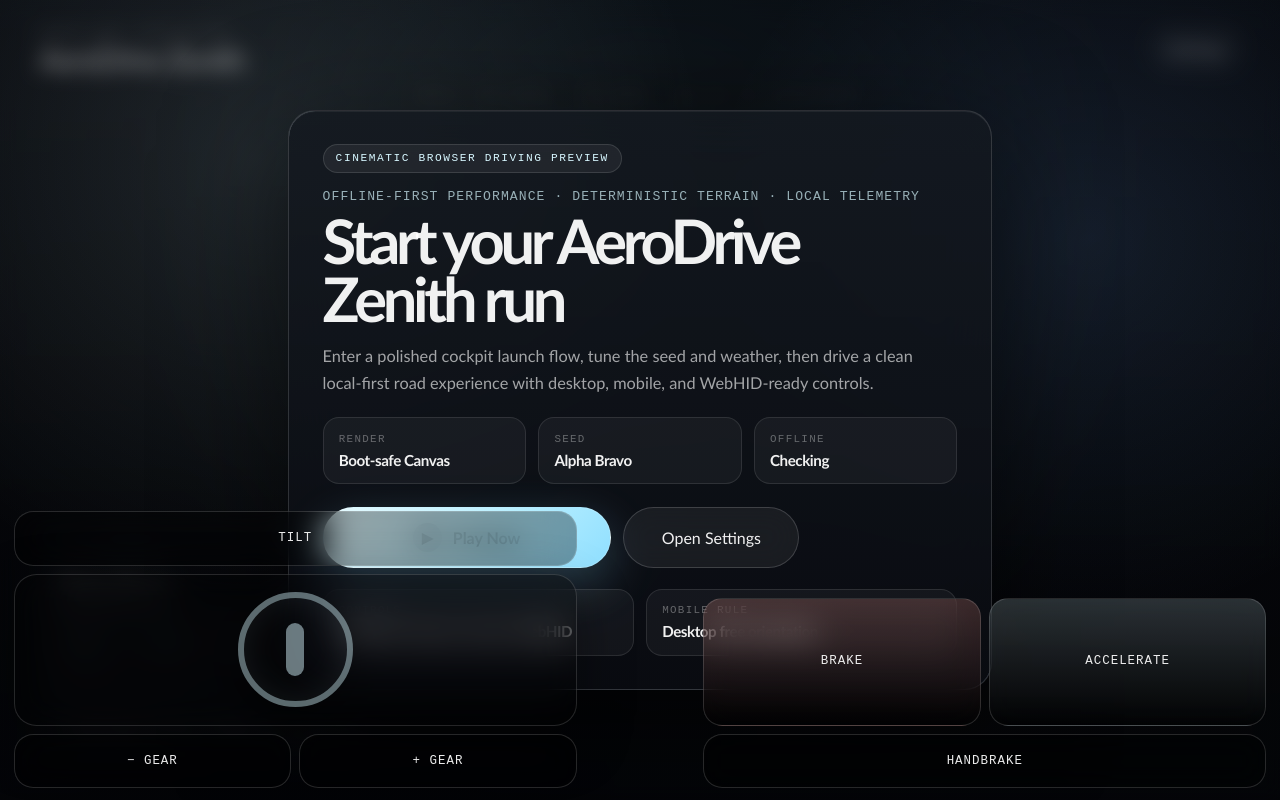
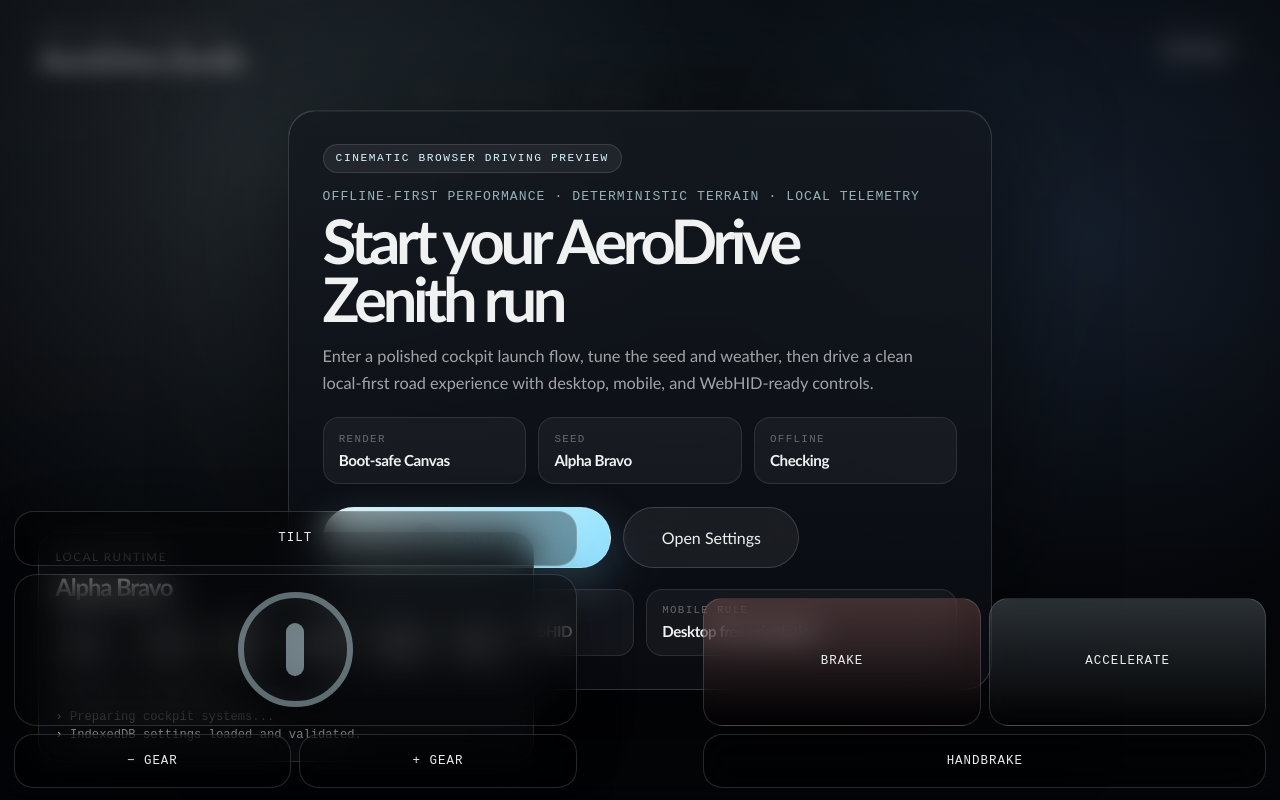
Before and after one commit to smeetbuilds/aerodrive, a Next.js app: page / in a window 1280 px wide. Built offline with nearby package versions, Linux system fonts and the light colour scheme.

Commit message:
fix: keep settings accessible from startup overlay

```diff
--- a/src/app/startup.css
+++ b/src/app/startup.css
@@ -220,6 +220,10 @@
   margin-top: 1.25rem;
 }
 
+.panel {
+  z-index: 12;
+}
+
 @media (max-width: 760px) {
   .startup-card,
   .orientation-card {
```
